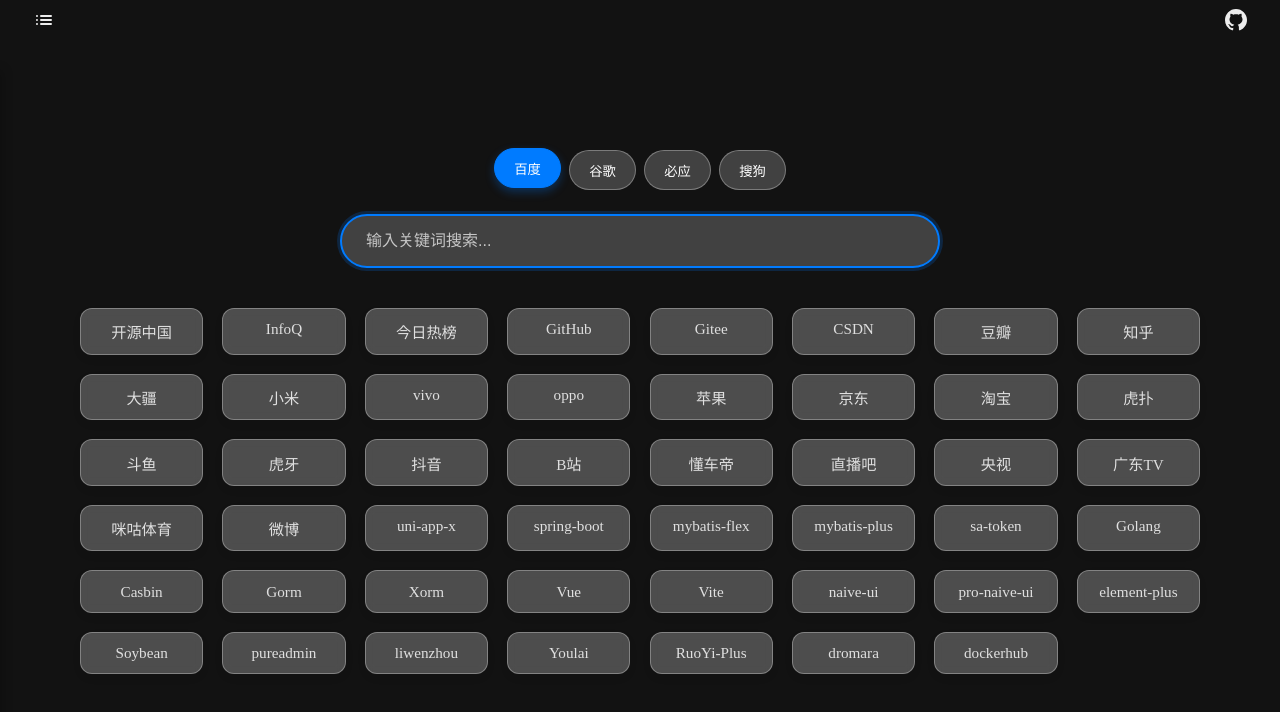
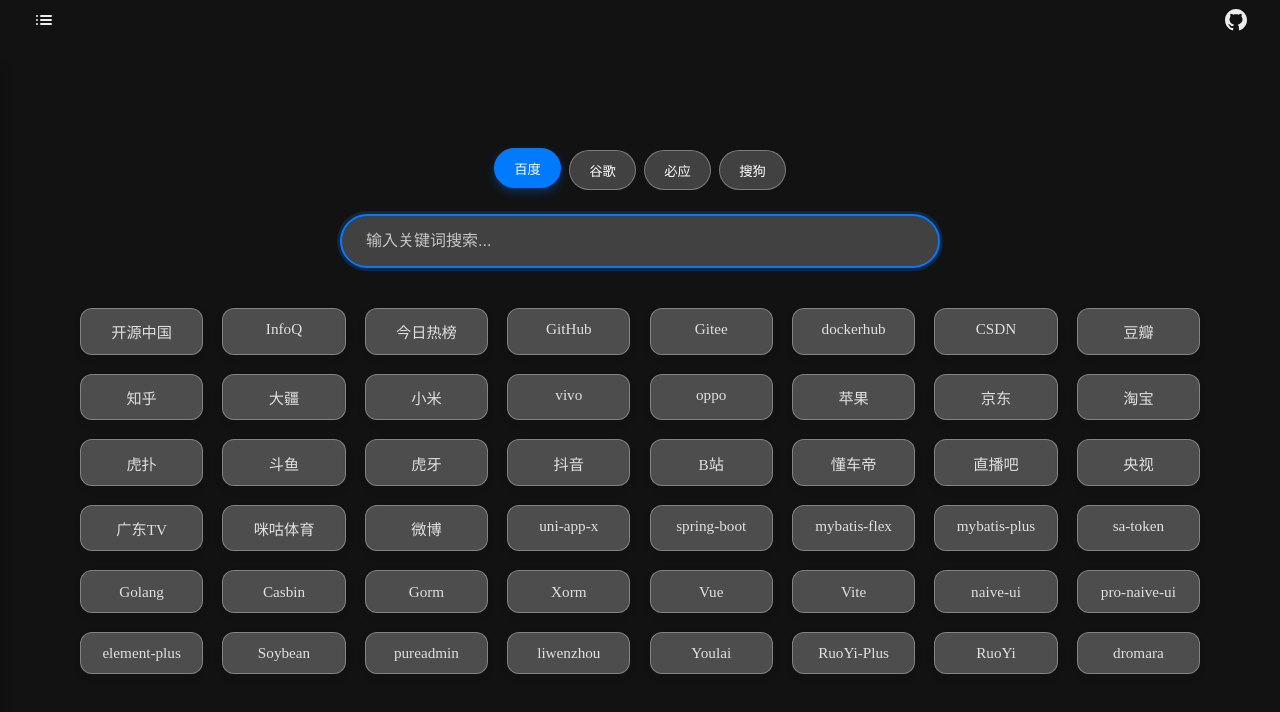
Before and after one commit to BingoEco/simple-navsite, a Vue app: page / in a window 1280 px wide. Shown: the top 712 px of the page. Built offline with nearby package versions, Linux system fonts and the light colour scheme.

Commit message:
Add Docker Hub to the sites list

```diff
--- a/src/sites.ts
+++ b/src/sites.ts
@@ -7,6 +7,7 @@
   { name: '今日热榜', url: 'https://tophub.today/' },
   { name: 'GitHub', url: 'https://github.com' },
   { name: 'Gitee', url: 'https://gitee.com/' },
+  { name: 'dockerhub', url: 'https://hub.docker.com/' },
   { name: 'CSDN', url: 'https://www.csdn.net/' },
   { name: '豆瓣', url: 'https://douban.com/' },
   { name: '知乎', url: 'https://www.zhihu.com' },
@@ -47,8 +48,8 @@
   { name: 'liwenzhou', url: 'https://www.liwenzhou.com/' },
   { name: 'Youlai', url: 'https://www.youlai.tech/vue-docs/' },
   { name: 'RuoYi-Plus', url: 'https://plus-doc.dromara.org/' },
+  { name: 'RuoYi', url: 'https://ruoyi.vip/' },
   { name: 'dromara', url: 'https://dromara.org/zh/' },
-  { name: 'dockerhub', url: 'https://hub.docker.com/' },
 ]
 
 // 侧边栏网站分类
```
